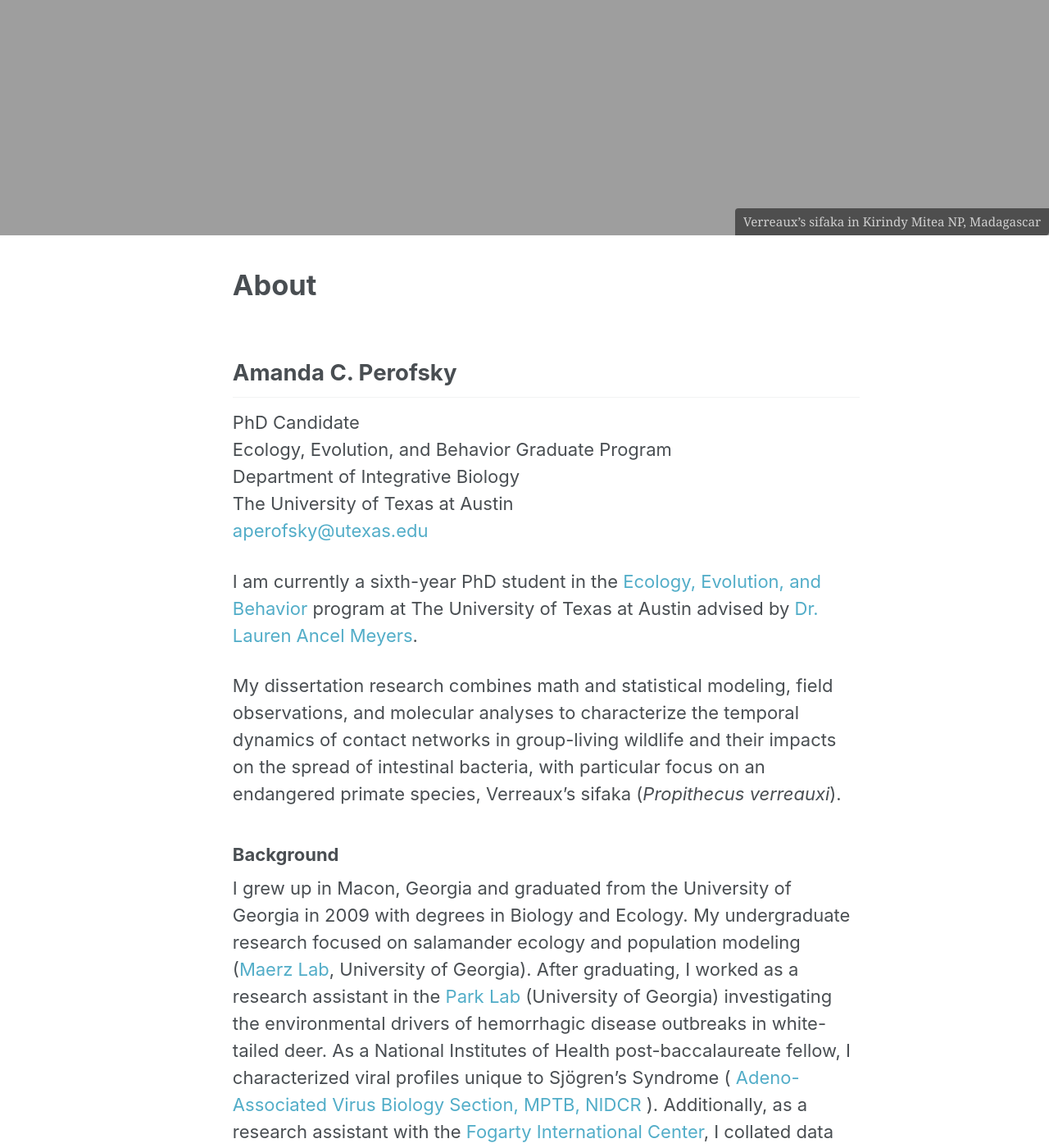
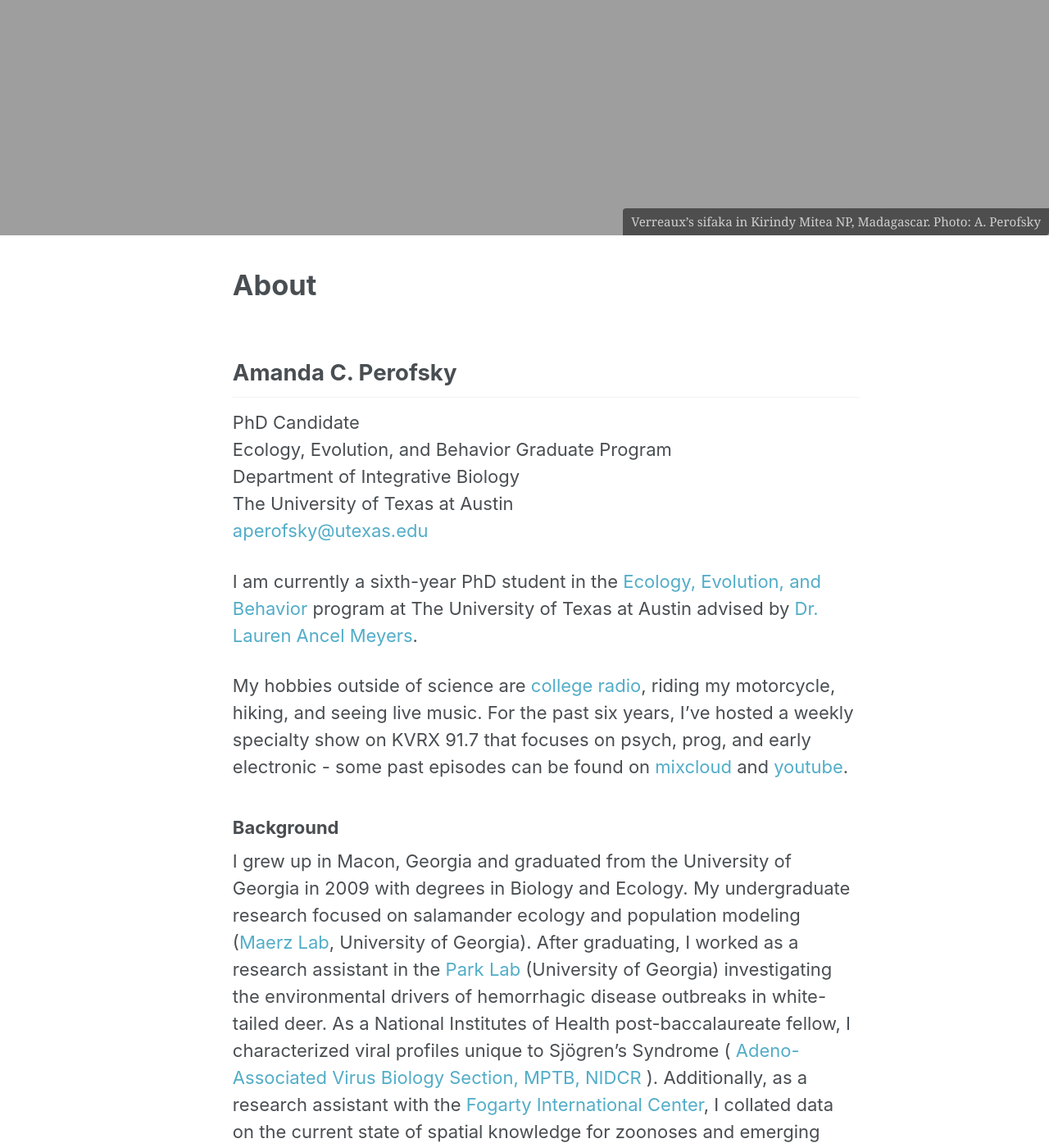
Before and after one commit to aperofsky/aperofsky.github.io, a Jekyll site: the page built from _pages/about.md, in a window 1280 px wide and 1400 px high, scrolled down 773 px. Shown: the whole window at 82% size. Built offline with Jekyll 4.4.1, drawn with Linux system fonts in a browser that asks for light colours.

Commit message:
updated about me

```diff
--- a/_pages/about.md
+++ b/_pages/about.md
@@ -6,7 +6,7 @@ sitemap: true
 permalink: /about/
 header:
   image: "/assets/images/IMG_5722.jpg"
-  caption: "Verreaux's sifaka in Kirindy Mitea NP, Madagascar"
+  caption: "Verreaux's sifaka in Kirindy Mitea NP, Madagascar. Photo: A. Perofsky"
 ---
 
 
@@ -18,10 +18,9 @@ Department of Integrative Biology <br>
 The University of Texas at Austin <br>
 <aperofsky@utexas.edu>
 
-I am currently a sixth-year PhD student in the [Ecology, Evolution, and Behavior](https://www.cns.utexas.edu/eeb-graduate-program) program at The University of Texas at Austin advised by [Dr. Lauren Ancel Meyers](http://www.bio.utexas.edu/research/meyers/).
+I am currently a sixth-year PhD student in the [Ecology, Evolution, and Behavior](https://www.cns.utexas.edu/eeb-graduate-program) program at The University of Texas at Austin advised by [Dr. Lauren Ancel Meyers](http://www.bio.utexas.edu/research/meyers/). <br>
 
-My dissertation research combines math and statistical modeling, field observations, and molecular analyses to characterize the temporal dynamics of contact networks in group-living wildlife and their impacts on the spread of intestinal bacteria, with particular focus on an endangered primate species, Verreaux’s sifaka (_Propithecus verreauxi_).
-
+My hobbies outside of science are [college radio](https://kvrx.org), riding my motorcycle, hiking, and seeing live music. For the past six years, I've hosted a weekly specialty show on KVRX 91.7 that focuses on psych, prog, and early electronic - some past episodes can be found on [mixcloud](https://www.mixcloud.com/amanda-perofsky/) and [youtube](https://www.youtube.com/channel/UCEroWMrtC54xit3wEkDLkuw).
 
 ### Background
 I grew up in Macon, Georgia and graduated from the University of Georgia in 2009 with degrees in Biology and Ecology. My undergraduate research focused on salamander ecology and population modeling ([Maerz Lab](http://jcmaerz.wixsite.com/maerzlab), University of Georgia). After graduating, I worked as a research assistant in the [Park Lab](http://parklab.ecology.uga.edu/) (University of Georgia) investigating the environmental drivers of hemorrhagic disease outbreaks in white-tailed deer. As a National Institutes of Health post-baccalaureate fellow, I characterized viral profiles unique to Sjögren’s Syndrome ( [Adeno-Associated Virus Biology Section, MPTB, NIDCR](https://www.nidcr.nih.gov/research/NIDCRLaboratories/MolecularPhysiology/Adeno-AssociatedVirus.htm) ). Additionally, as a research assistant with the [Fogarty International Center](https://www.fic.nih.gov/about/staff/pages/epidemiology-population.aspx), I collated data on the current state of spatial knowledge for zoonoses and emerging infectious diseases that are priority threats to US animal agriculture.
```
